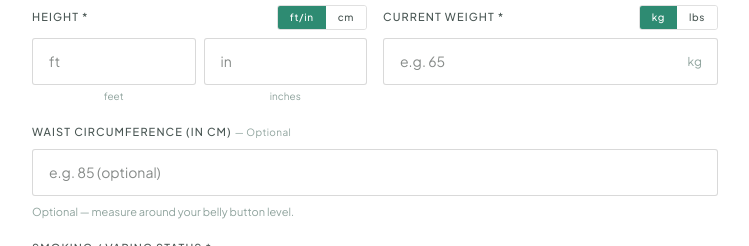
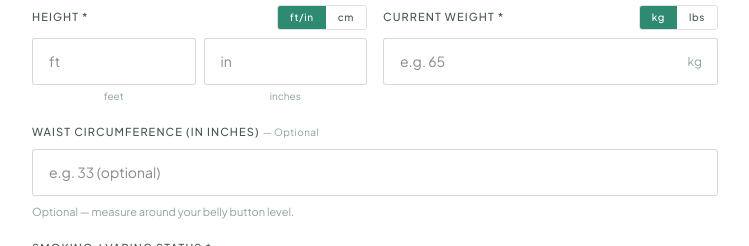
Before and after one commit to laharl143/vital-stats, a Next.js app: page /book-consult in a window 1280 px wide. Shown: the part 1160-1406 px from the top of the page, without its empty margins (65-814 px from the left). Built offline with nearby package versions, Linux system fonts and the light colour scheme.

Commit message:
[VS-26] Update: display waist circumference in inches instead of cm
Book a Consult form label and placeholder now read in inches. The field
is stored and passed through as a plain string with no unit conversion,
so the admin view reflects whatever the patient enters.

```diff
--- a/src/app/book-consult/page.tsx
+++ b/src/app/book-consult/page.tsx
@@ -593,14 +593,14 @@ export default function BookPage() {
 
                     <div>
                       <label style={labelStyle}>
-                        Waist Circumference (in cm){" "}
+                        Waist Circumference (in inches){" "}
                         <span style={{ fontSize: 10, fontWeight: 400, color: "var(--ink-faint)", letterSpacing: "0.04em", textTransform: "none" }}>
                           — Optional
                         </span>
                       </label>
                       <input type="number" value={form.waistCircumference}
                         onChange={(e) => set("waistCircumference", e.target.value)}
-                        placeholder="e.g. 85 (optional)" style={inputStyle}
+                        placeholder="e.g. 33 (optional)" style={inputStyle}
                         onFocus={(e) => (e.target.style.borderColor = "var(--teal)")}
                         onBlur={(e) => (e.target.style.borderColor = "rgba(0,0,0,0.15)")} />
                       <p className="text-[11px] mt-2" style={{ color: "var(--ink-faint)" }}>
```
